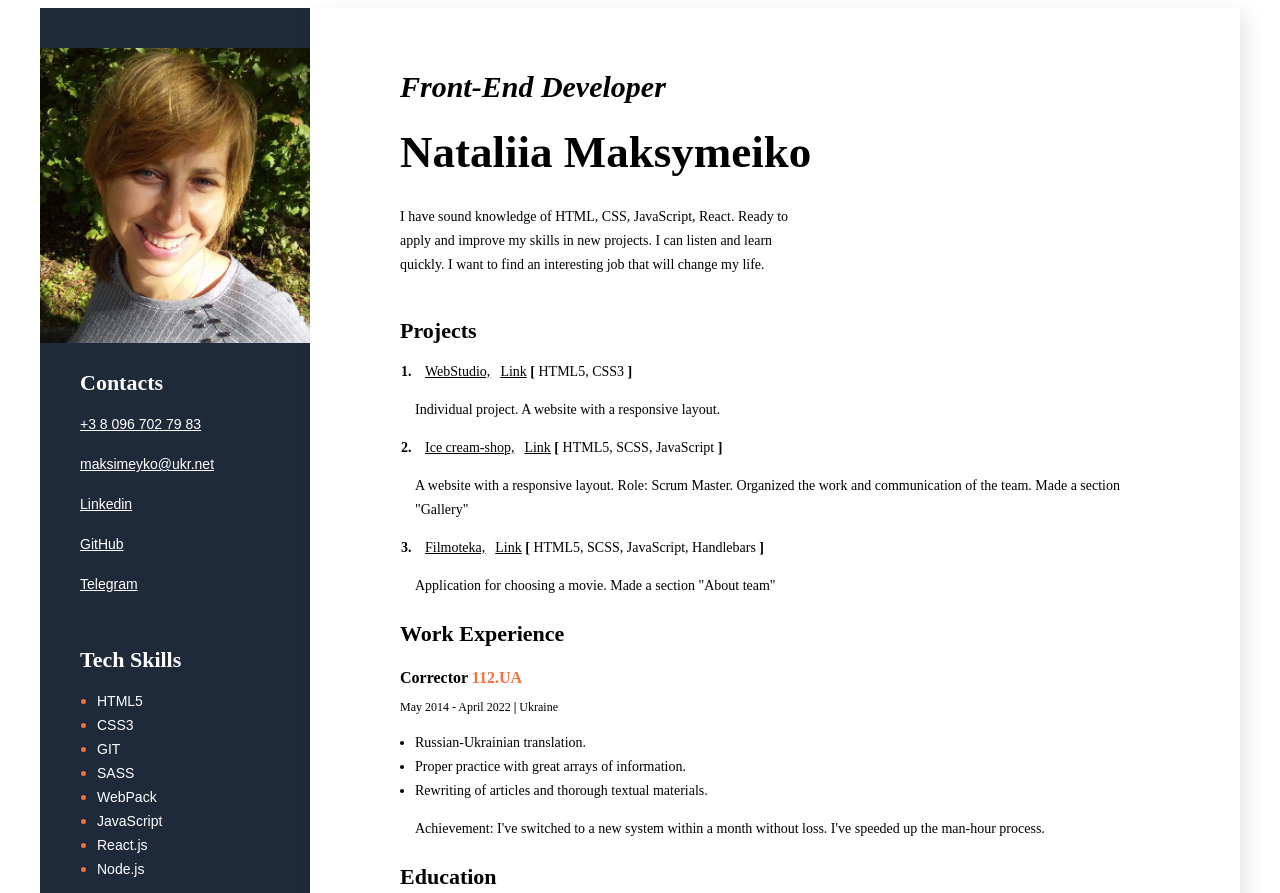
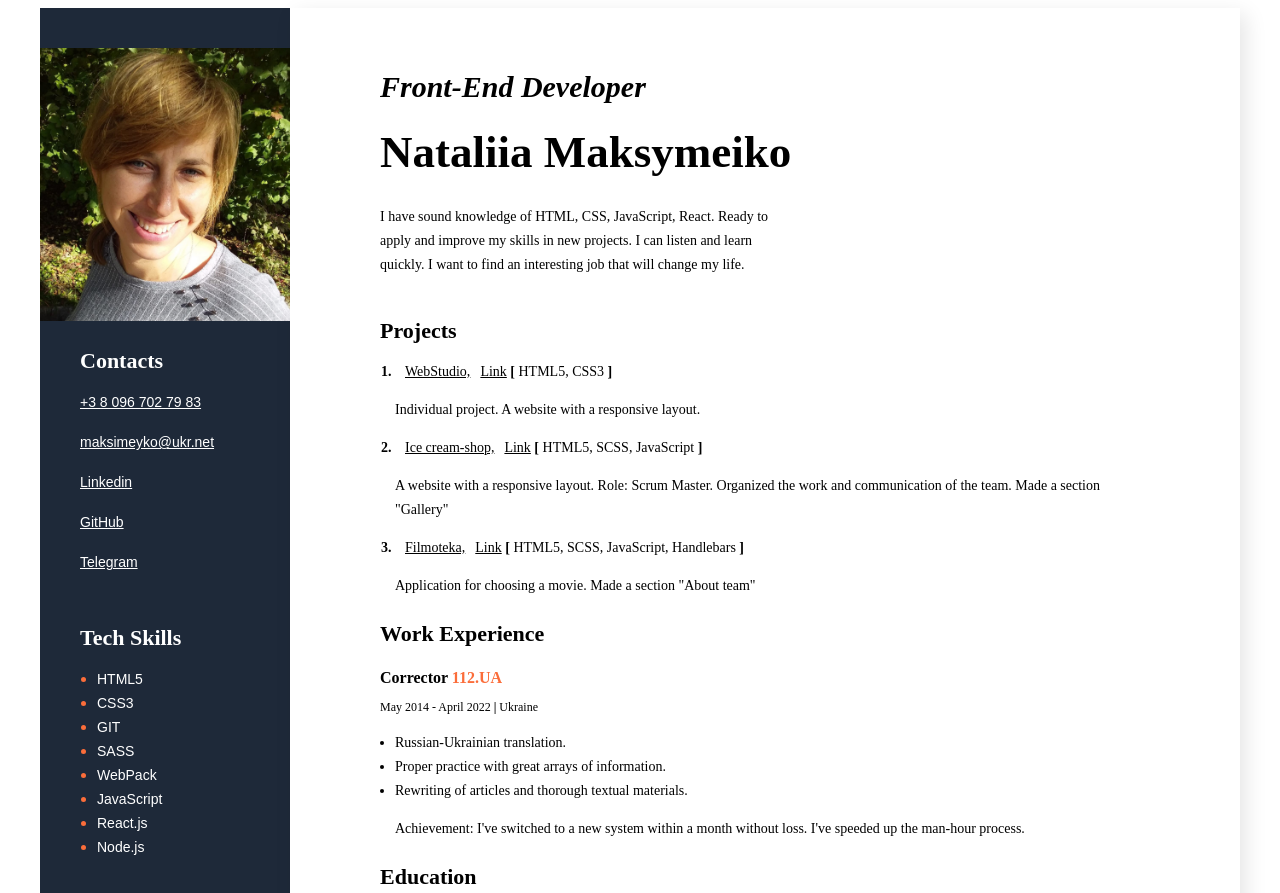
Before and after one commit to NataliiaMax/my-cv, a website: page index.html in a window 1280 px wide. Shown: the top 893 px of the page. Drawn offline with Linux system fonts and the light colour scheme.

Commit message:
update style

```diff
--- a/index.html
+++ b/index.html
@@ -119,7 +119,7 @@
 
         <!--Sidebar-->
         <aside class="sidebar">
-            <img class="sidebar-photo" width="270" src="./images/photo-resume.jpg" alt="my photo" class="photo">
+            <img class="sidebar-photo" width="250" src="./images/photo-resume.jpg" alt="my photo" class="photo">
             <!--Contacts-->
             <div class="contacts">
                 <h3 class="sidebar-title">Contacts</h3>
--- a/styles/styles.css
+++ b/styles/styles.css
@@ -166,7 +166,7 @@ body {
 }
 
 .sidebar-photo {
-    width: 370 px;
+    width: 270 px;
     height: 50 px;
     margin-bottom: 50 px;
 }
```
